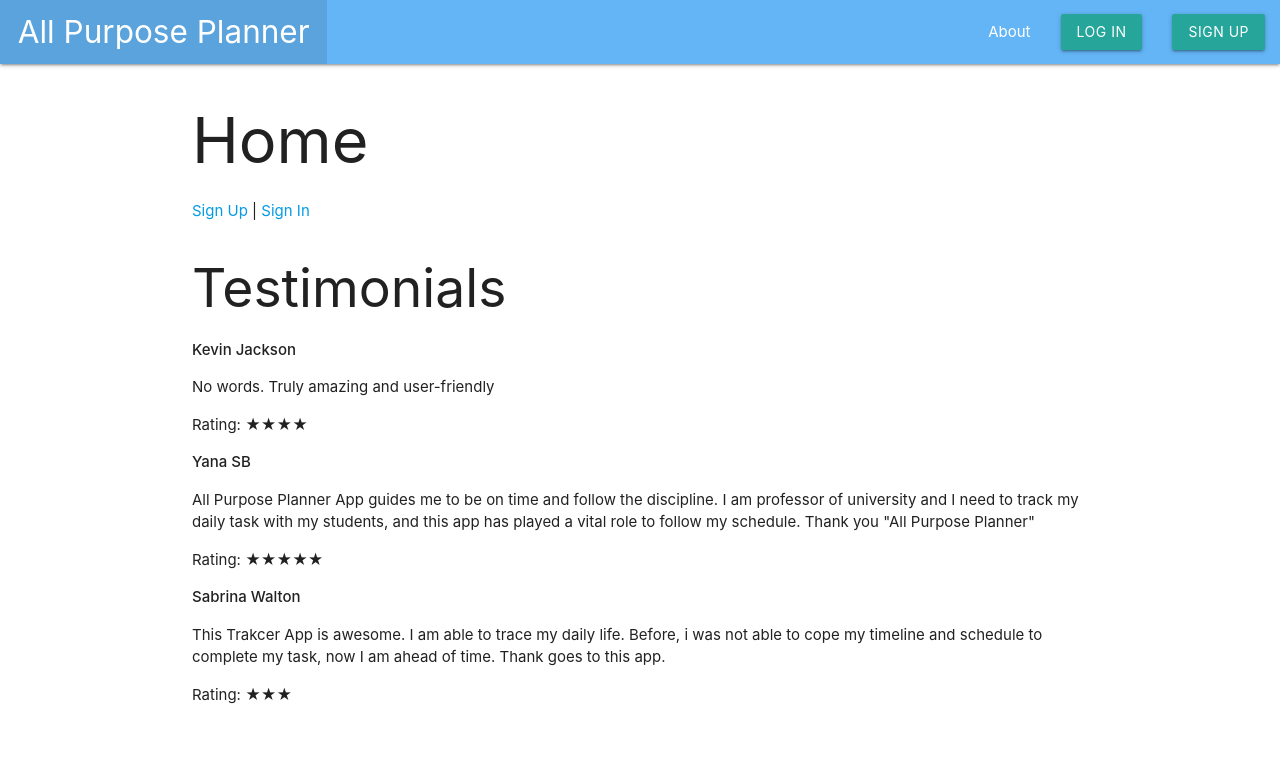
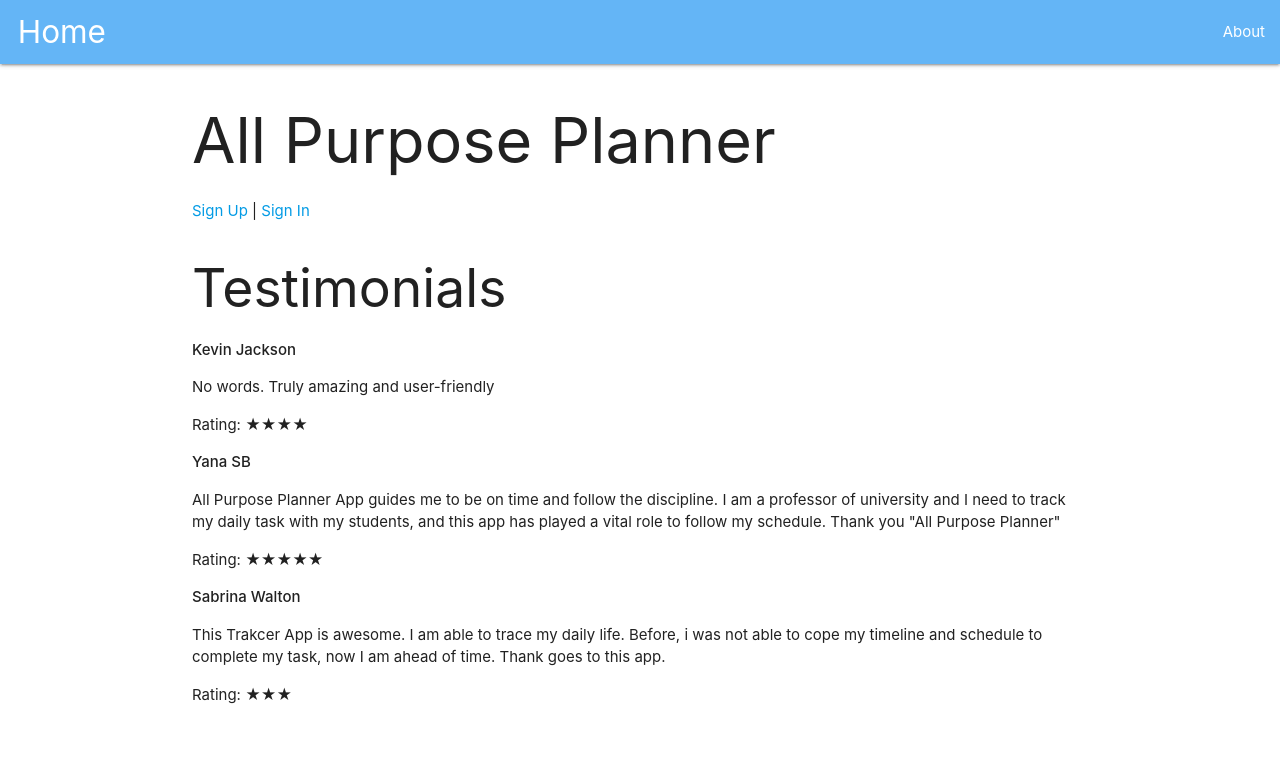
Before and after one commit to MarkB28Jr/all_purpose_planner, a Django app: page / in a window 1280 px wide. Shown: the top 774 px of the page. Run offline with Django 5.2, Linux system fonts and the light colour scheme.

Commit message:
Upating base

```diff
--- a/main_app/templates/base.html
+++ b/main_app/templates/base.html
@@ -17,25 +17,9 @@
     <header class="navbar-fixed">
         <nav>
             <div class="nav-wrapper blue lighten-2">
-                <ul>
-                    <a href="{% url 'home' %}" class="brand-logo">&nbsp;&nbsp;All Purpose Planner&nbsp;&nbsp;</a>
-                </ul>
+                <a href="{% url 'home' %}" class="brand-logo">&nbsp;&nbsp;Home&nbsp;&nbsp;</a>
                 <ul class="right">
                     <li><a href="{% url 'about' %}">About</a></li>
-                    {% if user.is_authenticated %}
-                    <li><a href="{% url 'events' %}">Featured Events</a></li>
-                    <li><a href="{% url 'tasks_create' %}">Add Task</a></li>
-                    <li><a href="{% url 'index' %}">Tasks</a></li>
-                    <li>
-                        <form id="logout-form" method="post" action="{% url 'logout' %}">
-                            {% csrf_token %}
-                            <button type="submit" class="btn">LOG OUT</button>
-                        </form>
-                    </li>
-                    {% else %}
-                    <li><a href="{% url 'login' %}" class="btn">Log In</a></li>
-                    <li><a href="{% url 'signup' %}" class="btn">Sign Up</a></li>
-                    {% endif %}
                 </ul>
             </div>
         </nav>
--- a/main_app/templates/home.html
+++ b/main_app/templates/home.html
@@ -1,7 +1,7 @@
 {% extends 'base.html' %}
 {% block content %}
 
-<h1>Home</h1>
+<h1>All Purpose Planner</h1>
 
 <!-- Sign Up/Sign In Links -->
 <div>
@@ -21,7 +21,7 @@
     <div class="testimonial">
 
         <p><strong>Yana SB</strong></p>
-        <p>All Purpose Planner App guides me to be on time and follow the discipline. I am professor of university and I need to track my daily task with my students, and this app has played a vital role to follow my schedule. Thank you "All Purpose Planner"</p>
+        <p>All Purpose Planner App guides me to be on time and follow the discipline. I am a professor of university and I need to track my daily task with my students, and this app has played a vital role to follow my schedule. Thank you "All Purpose Planner"</p>
         <p>Rating: &#9733;&#9733;&#9733;&#9733;&#9733;</p>
     </div>
     <div class="testimonial">
```
